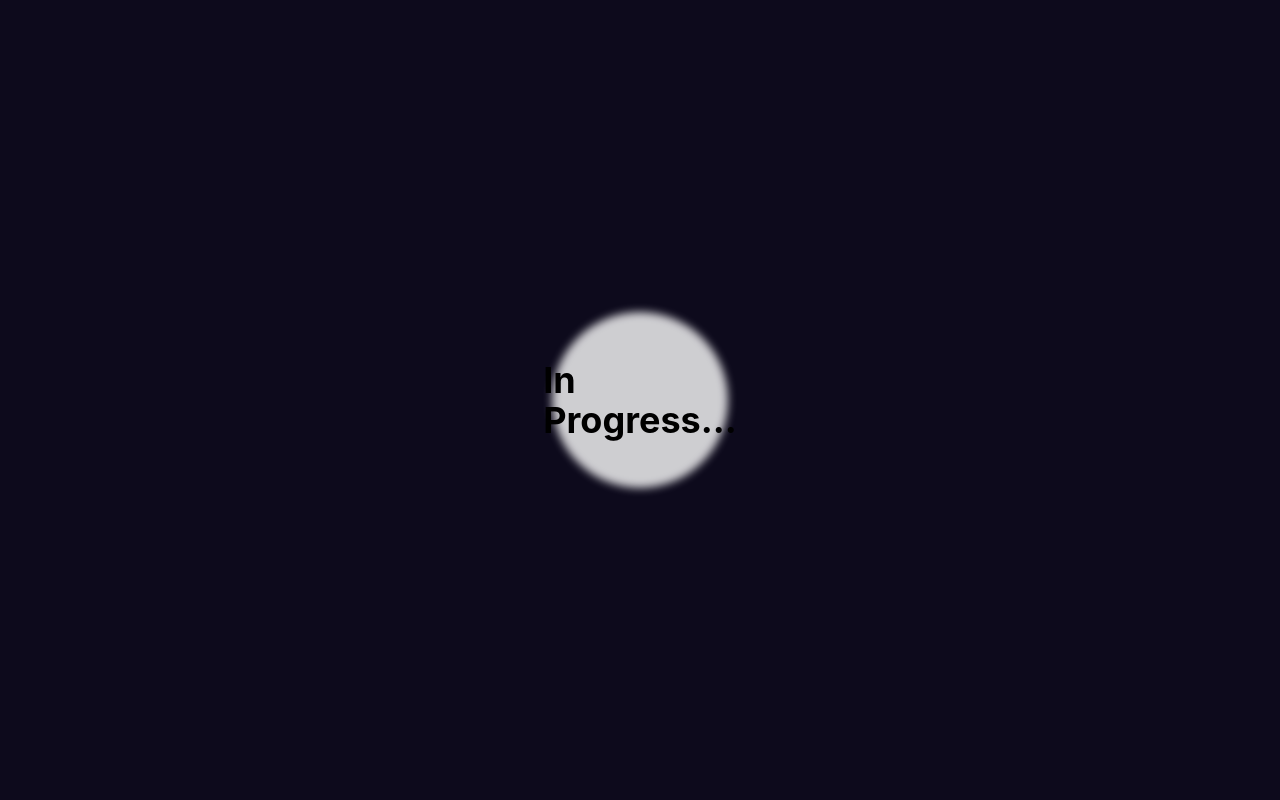
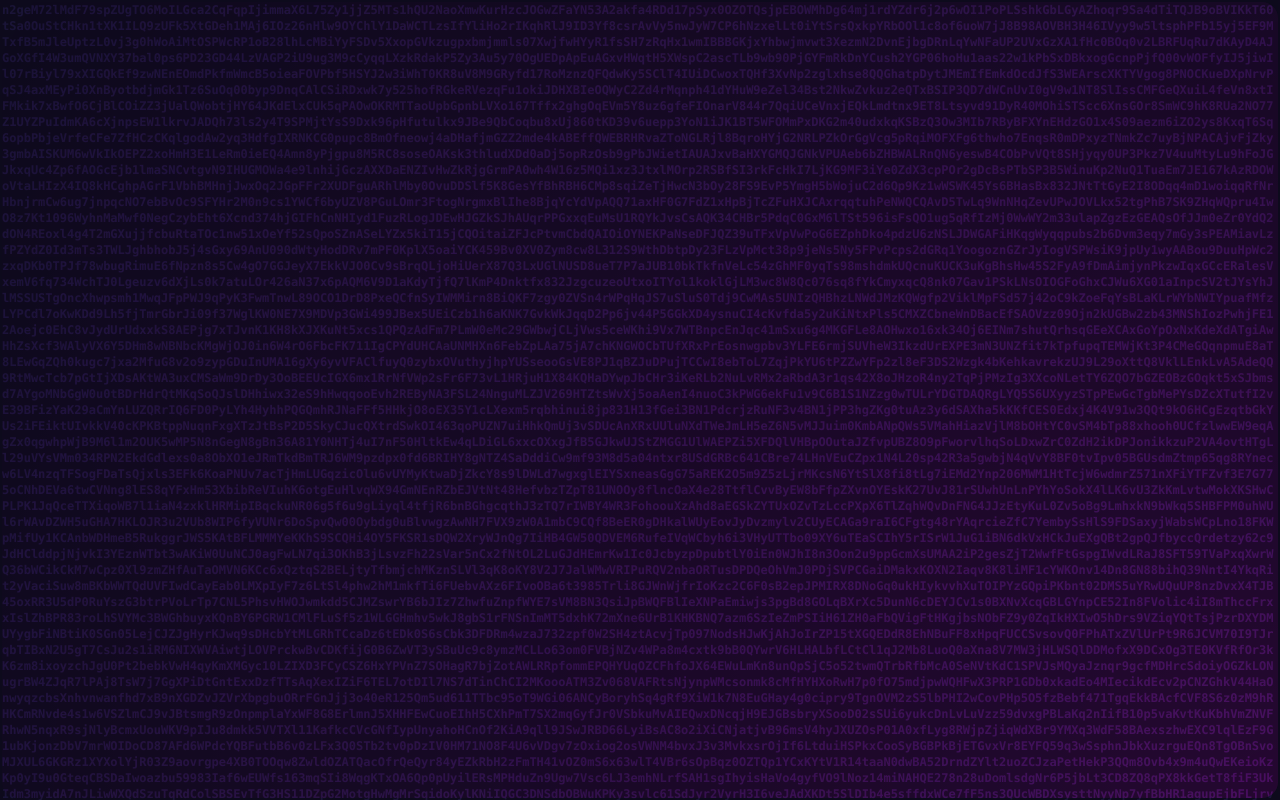
Before and after one commit to karthik27r/karthik27r.github.io, a React (Create React App) app in the folder portfolio/: page /about in a window 1280 px wide. Built offline with nearby package versions, Linux system fonts and the light colour scheme.

Commit message:
Splash screen changes

```diff
--- a/portfolio/src/App.js
+++ b/portfolio/src/App.js
@@ -25,7 +25,7 @@ function App() {
   return (
     <Router>
       {!showSplash ? (
-        <SplashScreen text="In Progress..." />
+        <SplashScreen text="In Progress..." showSplash = 'true' />
       ) : (
         <>
           <Navbar />
--- a/portfolio/src/pages/splashScreen/SplashScreen.jsx
+++ b/portfolio/src/pages/splashScreen/SplashScreen.jsx
@@ -1,46 +1,34 @@
 import { useState, useEffect } from "react";
 import { useAnimation } from "framer-motion";
-import { useMotionTemplate, motion } from "framer-motion";
+import { motion } from "framer-motion";
 
 import { cn } from "../../utils/cn.ts";
 
 const SplashScreen = ({
     text,
     className,
-    showSplash, }) => {
+    showSplash,
+}) => {
     const [randomString, setRandomString] = useState("");
-    const controls = useAnimation();
-
     useEffect(() => {
-        if (showSplash) {
-            controls.start({ x: "100%" });
-        } else {
-            controls.stop();
-        }
-
         let str = generateRandomString(25000);
         setRandomString(str);
     }, [showSplash]);
+
     return (
         <div
             className={cn(
-                "p-0.5 bg-transparent flex items-center justify-center w-full h-full absolute",
+                "p-0.5 bg-transparent flex items-center justify-center w-full h-full absolute overflow-hidden ",
                 className
             )}
         >
-            <motion.div
-                animate={controls}
-                transition={{ type: "tween", duration: 2 }} // Adjust duration as needed
-                className="group/card w-full relative overflow-hidden bg-transparent flex items-center justify-center h-full"
-            >
-                <CardPattern randomString={randomString} />
-                <div className="relative z-10 flex items-center justify-center">
-                    <div className="relative h-44 w-44 rounded-full flex items-center justify-center text-white font-bold text-4xl">
-                        <div className="absolute w-full h-full bg-white/[0.8] dark:bg-black/[0.8] blur-sm rounded-full" />
-                        <span className="dark:text-white text-black z-20">{text}</span>
-                    </div>
+                        {/* <div className="relative z-10 flex items-center justify-center">
+                <div className="relative h-44 w-44 rounded-full flex items-center justify-center text-white font-bold text-4xl">
+                    <div className="absolute w-full h-full bg-white/[0.8] dark:bg-black/[0.8] blur-sm rounded-full" />
+                    <span className="dark:text-white text-black z-20">{text}</span>
                 </div>
-            </motion.div>
+            </div> */}
+            <CardPattern randomString={randomString} showSplash={showSplash} />
         </div>
     );
 };
@@ -57,15 +45,22 @@ export const generateRandomString = (length) => {
     return result;
 };
 
-const CardPattern = ({ randomString }) => {
+const CardPattern = ({ randomString, showSplash }) => {
     return (
-        <div className="pointer-events-none">
-            <div className="absolute inset-0 rounded-2xl  [mask-image:linear-gradient(white,transparent)] group-hover/card:opacity-50"></div>
+        <div className="pointer-events-none relative w-full h-full">
             <motion.div
-                className="absolute inset-0 rounded-2xl bg-gradient-to-r from-purple-800 to-blue-900 opacity-0  group-hover/card:opacity-100 backdrop-blur-xl transition duration-500"
+                className={`absolute inset-0 rounded-2xl opacity-0 transition duration-500`}
+                initial={{
+                    background: 'radial-gradient(circle at top left, rgba(128, 0, 128, 1), rgba(128, 0, 128, 0))',
+                }}
+                animate={{
+                    opacity: showSplash ? 1 : 0,
+                    backgroundImage: showSplash ? 'radial-gradient(circle at bottom right, rgba(128, 0, 128, 1), rgba(128, 0, 128, 0))' : 'none',
+                }}
+                transition={{ type: "tween", duration: 5 }}
             />
-            <motion.div className="absolute inset-0 rounded-2xl opacity-0 mix-blend-overlay  group-hover/card:opacity-100">
-                <p className="absolute inset-x-0 text-xs h-full break-words whitespace-pre-wrap text-white font-mono font-bold transition duration-500">
+            <motion.div className={`absolute inset-0 rounded-2xl mix-blend-overlay opacity-100 transition duration-500`}>
+                <p className="absolute inset-x-0 text-xs h-full break-words whitespace-pre-wrap text-white font-mono font-bold">
                     {randomString}
                 </p>
             </motion.div>
```
